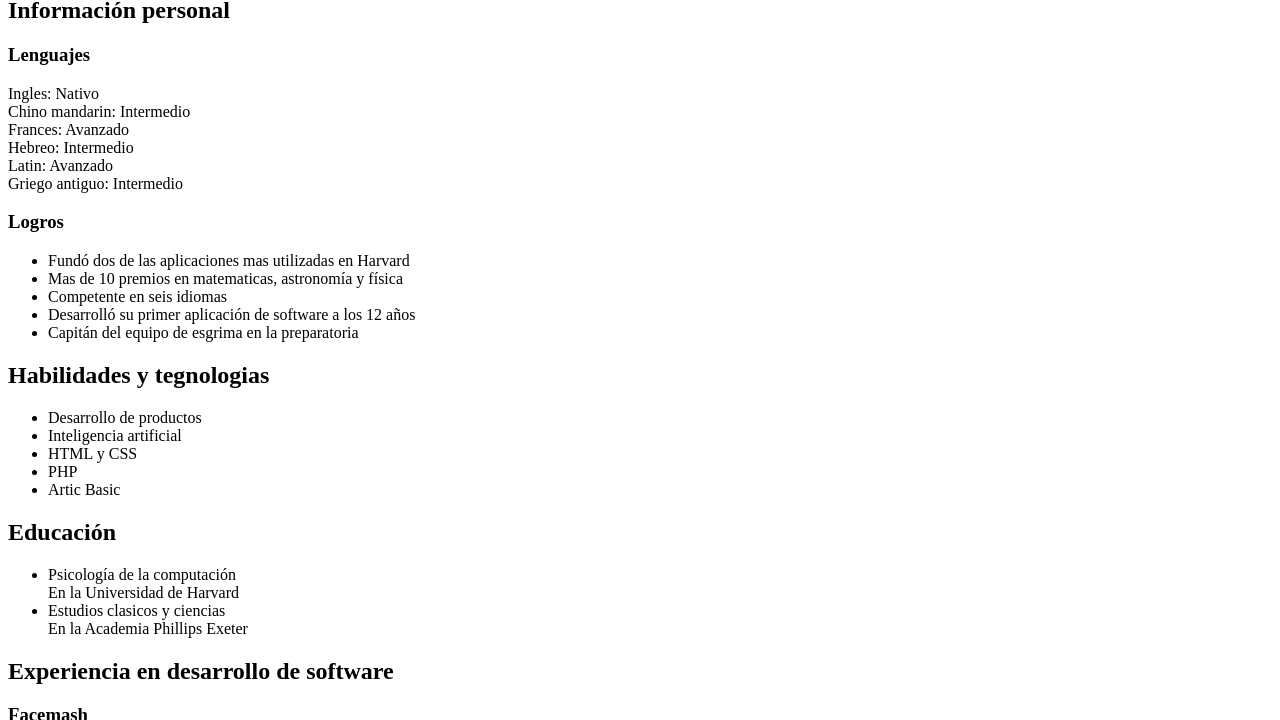
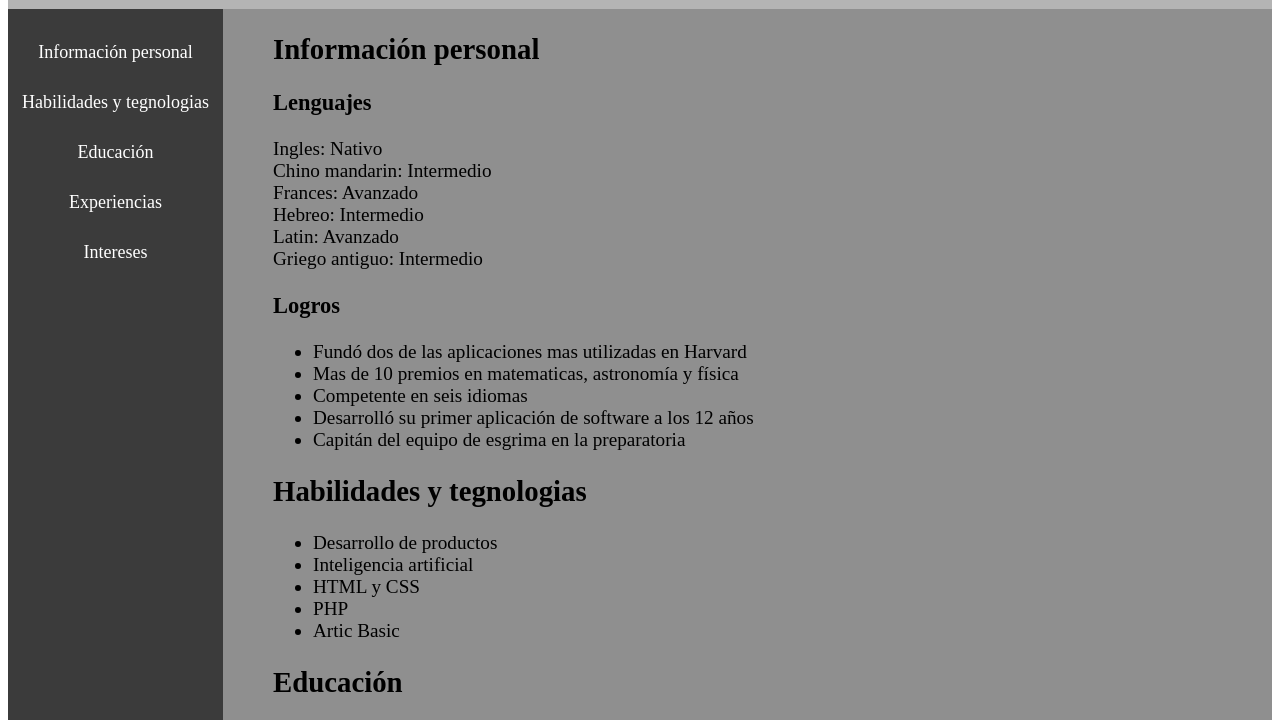
Before and after one commit to LeandroViggiano/Pagina-personal, a plain HTML site: page html.html in a window 1280 px wide. Shown: the part 189-909 px from the top of the page. Drawn offline with Linux system fonts and the light colour scheme.

Commit message:
lo trabajado en la clase del dia 02/02

```diff
--- a/html.html
+++ b/html.html
@@ -12,26 +12,25 @@
 <body>
     <header>
         <div class="header">
-            <div>
-                <img src="./foto mark.jpg" alt="foto personal" class="foto">
-                <a href="https://es.wikipedia.org/wiki/Mark_Zuckerberg" class="nombre">Mark Zuckerberg</a>
-            </div>
+
+            <img src="./foto mark.jpg" alt="foto personal" class="foto">
+            <h1><a href="https://es.wikipedia.org/wiki/Mark_Zuckerberg" class="nombre" target="_blank">Mark Zuckerberg</a></h1>
+
         </div>
     </header>
     <main>
-        <p>rama fernando</p>
         <div class="menu">
             <ul class="lista">
-                <li>Información personal</li>
-                <li>Habilidades</li>
-                <li>Educación</li>
-                <li>Experiencias</li>
-                <li><a href="#Intereses"> Intereses</a></li>
+                <li><a href="#Información personal" class="vinculo">Información personal</a></li>
+                <li><a href="#Habilidades y tegnologias" class="vinculo">Habilidades y tegnologias</a></li>
+                <li><a href="#Educación" class="vinculo">Educación</a></li>
+                <li><a href="#Experiencia en desarrollo de software" class="vinculo">Experiencias</a></li>
+                <li><a href="#Intereses" class="vinculo">Intereses</a></li>
             </ul>
         </div>
         <div class="info">
             <div>
-                <h2>Información personal</h2>
+                <h2 id="Información personal">Información personal</h2>
                 <h3>Lenguajes</h3>
                 <p>
                     Ingles: Nativo <br>
@@ -51,7 +50,7 @@
                 </ul>
             </div>
             <div>
-                <h2>Habilidades y tegnologias</h2>
+                <h2 id="Habilidades y tegnologias">Habilidades y tegnologias</h2>
                 <ul>
                     <li>Desarrollo de productos</li>
                     <li>Inteligencia artificial</li>
@@ -61,7 +60,7 @@
                 </ul>
             </div>
             <div>
-                <h2>Educación</h2>
+                <h2 id="Educación">Educación</h2>
                 <ul>
                     <li>Psicología de la computación <br>
                         En la Universidad de Harvard</li>
@@ -69,7 +68,7 @@
                         En la Academia Phillips Exeter</li>
                 </ul>
             </div>
-            <h2>Experiencia en desarrollo de software</h2>
+            <h2 id="Experiencia en desarrollo de software">Experiencia en desarrollo de software</h2>
             <h3>Facemash</h3>
             <p>Un sitio web orientado a las redes sociales que permite a los cargadores compilar dos fotos de
                 estudiantes una al lado de la otra y dejarles elegir quién fue "hut" y quien no fue</p>
@@ -105,20 +104,24 @@
     <footer>
         <div class="contacto">
             <div>
-                <img src="./logo_instagram.png" class="redes">
-                <p class="usuarios">zuck</p>
+                <a href="https://instagram.com/zuck?igshid=YmMyMTA2M2Y=" target="_blank" class="redes">
+                    <img src="./logo_instagram.png" class="img-redes">
+                    <p class="usuarios">zuck</p>
+                </a>
             </div>
             <div>
-                <img src="./logo twitter.png" class="redes">
-                <p class="usuarios">finkd</p>
+                <a href="https://twitter.com/finkd?lang=es" target="_blank" class="redes">
+                    <img src="./logo twitter.png" class="img-redes">
+                    <p class="usuarios">finkd</p>
+                </a>
             </div>
-            <div>
-                <img src="./logo gmail.webp" class="redes">
-                <p class="usuarios">zuck@fbmcom</p>
+            <div class="redes">
+
+                    <img src="./logo gmail.webp" class="img-redes">
+                    <p class="usuarios">zuck@fb.com</p>
+
             </div>
         </div>
 
     </footer>
 </body>
-
-</html>
--- a/style.css
+++ b/style.css
@@ -1,123 +1,97 @@
-<!DOCTYPE html>
-<html lang="es">
+.header {
+    display: flex;
+    padding: 20px;
+    justify-content: center;
+    align-items: center;
+    background-color: rgba(128, 128, 128, 0.593);
+}
 
-<head>
-    <meta charset="UTF-8">
-    <meta http-equiv="X-UA-Compatible" content="IE=edge">
-    <meta name="viewport" content="width=device-width, initial-scale=1.0">
-    <link rel="stylesheet" href="./style.css">
-    <title>Pagina personal</title>
-</head>
+.foto {
+    margin: 0px;
+    height: 150px;
+    color: black;
+    border-radius: 70px;
 
-<body>
-    <header>
-        <div class="header">
-            <div>
-                <img src="./foto mark.jpg" alt="foto personal" class="foto">
-                <a href="https://es.wikipedia.org/wiki/Mark_Zuckerberg" class="nombre">Mark Zuckerberg</a>
-            </div>
-        </div>
-    </header>
-    <main>
-        <div class="menu">
-            <ul class="lista">
-                <li>Información personal</li>
-                <li>Habilidades</li>
-                <li>Educación</li>
-                <li>Experiencias</li>
-                <li><a href="#Intereses"> Intereses</a></li>
-            </ul>
-        </div>
-        <div class="info">
-            <div>
-                <h2>Información personal</h2>
-                <h3>Lenguajes</h3>
-                <p>
-                    Ingles: Nativo <br>
-                    Chino mandarin: Intermedio <br>
-                    Frances: Avanzado <br>
-                    Hebreo: Intermedio <br>
-                    Latin: Avanzado <br>
-                    Griego antiguo: Intermedio
-                </p>
-                <h3>Logros</h3>
-                <ul>
-                    <li>Fundó dos de las aplicaciones mas utilizadas en Harvard</li>
-                    <li>Mas de 10 premios en matematicas, astronomía y física</li>
-                    <li>Competente en seis idiomas</li>
-                    <li>Desarrolló su primer aplicación de software a los 12 años</li>
-                    <li>Capitán del equipo de esgrima en la preparatoria</li>
-                </ul>
-            </div>
-            <div>
-                <h2>Habilidades y tegnologias</h2>
-                <ul>
-                    <li>Desarrollo de productos</li>
-                    <li>Inteligencia artificial</li>
-                    <li>HTML y CSS</li>
-                    <li>PHP</li>
-                    <li>Artic Basic</li>
-                </ul>
-            </div>
-            <div>
-                <h2>Educación</h2>
-                <ul>
-                    <li>Psicología de la computación <br>
-                        En la Universidad de Harvard</li>
-                    <li>Estudios clasicos y ciencias <br>
-                        En la Academia Phillips Exeter</li>
-                </ul>
-            </div>
-            <h2>Experiencia en desarrollo de software</h2>
-            <h3>Facemash</h3>
-            <p>Un sitio web orientado a las redes sociales que permite a los cargadores compilar dos fotos de
-                estudiantes una al lado de la otra y dejarles elegir quién fue "hut" y quien no fue</p>
-            <ul>
-                <li>Entrenó a 450 visitantes durante el primer día que votaron al menos 22,000 veces</li>
-                <li>Abrumó la red de Harward, lo que provocó el cierre del sitio web</li>
-            </ul>
-            <h3>CourseMatch</h3>
-            <p>La primera mini-social medial que permite a los estudiantes universitarios tomar decisiones de
-                selección
-                de clases en base a las elecciones de otros estudiantes y también para ayudarlos a formar grupos de
-                estudio
-            </p>
-            <h3>Synapse Media Player</h3>
-            <p>Synapse es una aplicación que utiliza inteligencia artificial para aprender los hábitos de escucha
-                del
-                usuario y luego recomienda música escuchada en el gustos del oyente</p>
-            <ul>
-                <li>Apareció en SlashDot y obtuvo una calificación de 5 por PC Maj</li>
-                <li>llegó a +1000 descargas durante el primer mes y 10.000 hasta ahora</li>
-                <li>Atrajo el interés de Microsoft y AOL y recibió más de 50 invitaciones laborales</li>
-            </ul>
-            <h2 id="Intereses" class="intereses">Intereses</h2>
-            <ul>
-                <li>La Odisa y la Iliada</li>
-                <li>Tenis</li>
-                <li>Remo</li>
-                <li>Esgrima</li>
-                <li>Programacion</li>
-            </ul>
-        </div>
-    </main>
-    <footer>
-        <div class="contacto">
-            <div>
-                <img src="./logo_instagram.png" class="redes">
-                <p class="usuarios">zuck</p>
-            </div>
-            <div>
-                <img src="./logo twitter.png" class="redes">
-                <p class="usuarios">finkd</p>
-            </div>
-            <div>
-                <img src="./logo gmail.webp" class="redes">
-                <p class="usuarios">zuck@fbmcom</p>
-            </div>
-        </div>
+}
 
-    </footer>
-</body>
+main {
+    display: flex;
+    flex-direction: row;
 
-</html>
+}
+
+.menu {
+    width: 350px;
+    background-color: rgb(59, 59, 59);
+    color: white;
+    text-align: center;
+    font-size: large;
+
+}
+
+.info {
+    background-color: rgb(143, 143, 143);
+    padding-left: 50px;
+    font-size: larger;
+
+}
+
+.lista {
+    list-style: none;
+    padding: 10px;
+    padding-top: 0;
+    line-height: 50px;
+    color: white;
+    position: sticky;
+    top: 10px;
+
+}
+.lista :link{
+    text-decoration: none;
+    color: white;
+}
+.lista :visited{
+    text-decoration: none;
+    color: white;
+}
+
+.lista :hover {
+
+    background-color: rgb(170, 165, 165);
+    color: black;
+    text-decoration: none;
+}
+
+
+.contacto {
+    display: flex;
+    justify-content: space-evenly;
+
+}
+
+.img-redes {
+    height: 30px;
+
+}
+
+.usuarios {
+    height: 30px;
+    margin: 0px;
+    color: white;
+
+}
+.nombre {
+    color: black;
+    text-decoration: none;
+    padding-left: 20px;
+}
+footer{
+    padding: 40px;
+    background-color: black;
+}
+
+.redes{
+    display: flex;
+    flex-direction: column;
+    align-items: center;
+}
```
Also changed, not shown: foto mark.jpg (added), logo gmail.webp (added), logo twitter.png (added), logo_instagram.png (added).
